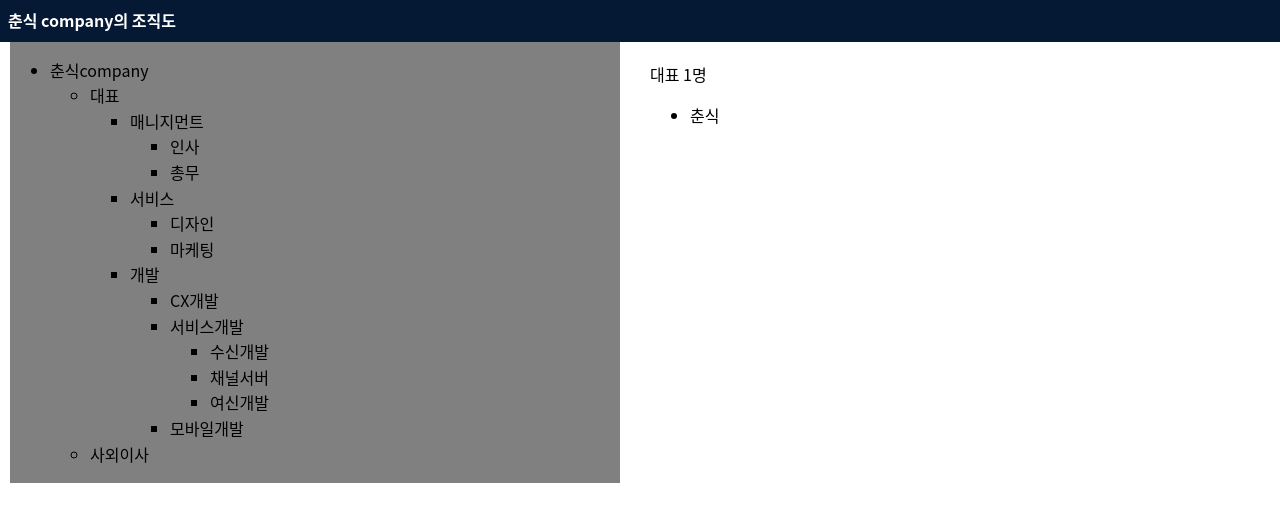
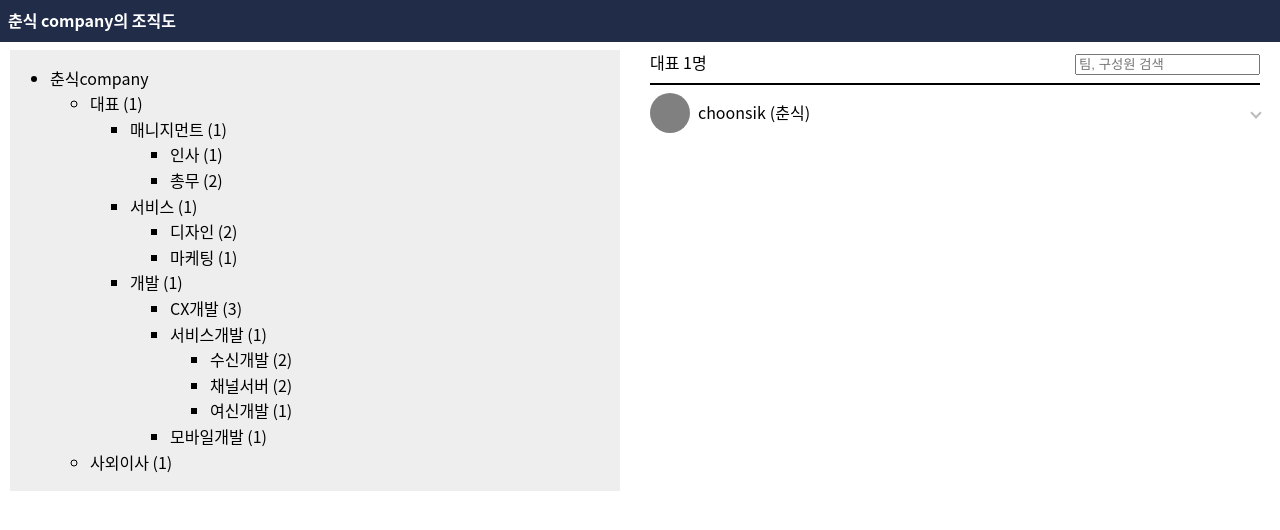
Before and after one commit to davidkim9204/department-chart, a React (Create React App) app: page / in a window 1280 px wide. Shown: the top 530 px of the page. Built offline with nearby package versions, Linux system fonts and the light colour scheme.

Commit message:
feat: add employee detail toggle

```diff
--- a/src/App.js
+++ b/src/App.js
@@ -1,4 +1,4 @@
-import React, { useState } from "react";
+import { useState } from "react";
 import GlobalStyle from "./styles/GlobalStyle";
 import Layout from "./components/Layout";
 import styled from "styled-components";
@@ -9,11 +9,13 @@ import data from "./api/choonsik_company_org.json";
 
 const StyledWrapper = styled.div`
   display: flex;
+  padding-top: 8px;
 `;
 
 function App() {
   const initialData = { code: "11003", name: "대표", parentCode: "10000" };
   const [selectedDepartment, setSelectedDepartment] = useState(initialData);
+  const [inputText, setInputText] = useState("");
 
   return (
     <>
@@ -22,12 +24,16 @@ function App() {
         <StyledWrapper>
           <DepartmentList
             departmentList={data.departmentList}
+            employeesList={data.userList}
             setSelectedDepartment={setSelectedDepartment}
+            setInputText={setInputText}
           />
           {selectedDepartment && (
             <EmployeeList
               employeesList={data.userList}
               selectedDepartment={selectedDepartment}
+              inputText={inputText}
+              setInputText={setInputText}
             />
           )}
         </StyledWrapper>
--- a/src/components/DepartmentList/DepartmentNode.js
+++ b/src/components/DepartmentList/DepartmentNode.js
@@ -1,12 +1,19 @@
 function DepartmentNode(props) {
-  const { department, departmentList, onClick } = props;
+  const { department, departmentList, employeesList, onClick } = props;
   const subDepartments = departmentList.filter(
     (d) => d.parentCode === department.code
   );
 
+  const employeesCount = employeesList.filter(
+    (employee) => employee.departmentCode === department.code
+  ).length;
+
   return (
     <>
-      <li onClick={() => onClick(department)}>{department.name}</li>
+      <li onClick={() => onClick(department)}>
+        {department.name}{" "}
+        {department.parentCode !== "0" && <span>({employeesCount})</span>}
+      </li>
       {subDepartments.length > 0 && (
         <ul>
           {subDepartments.map((subDepartment) => (
@@ -14,6 +21,7 @@ function DepartmentNode(props) {
               key={subDepartment.code}
               department={subDepartment}
               departmentList={departmentList}
+              employeesList={employeesList}
               onClick={onClick}
             />
           ))}
--- a/src/components/DepartmentList/index.js
+++ b/src/components/DepartmentList/index.js
@@ -3,14 +3,17 @@ import DepartmentNode from "./DepartmentNode";
 
 const StyledWrapper = styled.div`
   flex: 1;
-  background-color: grey;
+  background-color: #eeeeee;
   margin: 0 10px;
 `;
 
 function DepartmentList(props) {
-  const { departmentList, setSelectedDepartment } = props;
+  const { departmentList, employeesList, setSelectedDepartment, setInputText } =
+    props;
+
   const handleClick = (department) => {
     setSelectedDepartment(department);
+    setInputText("");
   };
 
   const rootDepartments = departmentList.filter((d) => d.parentCode === "0");
@@ -22,6 +25,7 @@ function DepartmentList(props) {
             key={rootDepartment.code}
             department={rootDepartment}
             departmentList={departmentList}
+            employeesList={employeesList}
             onClick={handleClick}
           />
         ))}
--- /dev/null
+++ b/src/components/Divider/index.js
@@ -0,0 +1,8 @@
+import styled from "styled-components";
+
+const Divider = styled.div`
+  margin: 8px 0;
+  border-bottom: 2px solid black;
+`;
+
+export default Divider;
--- /dev/null
+++ b/src/components/EmployeeList/Employee.js
@@ -0,0 +1,90 @@
+import { useState } from "react";
+import styled from "styled-components";
+
+function Employee(props) {
+  const { employees } = props;
+
+  const ListWrapper = styled.div`
+    margin-bottom: 8px;
+  `;
+
+  const ProfileSection = styled.div`
+    display: flex;
+    align-items: center;
+    flex-direction: row;
+  `;
+
+  const CircleProfile = styled.div`
+    width: 40px;
+    height: 40px;
+    border-radius: 50%;
+    background-color: grey;
+    margin-right: 8px;
+  `;
+
+  const ProfileItem = styled.div`
+    margin-right: 4px;
+  `;
+
+  const CardSection = styled.div`
+    display: flex;
+    flex-direction: column;
+    background-color: #eeeeee;
+    border-radius: 10px;
+    margin: 10px 0 10px 40px;
+    padding: 10px;
+  `;
+
+  const Arrow = styled.div`
+    margin-left: auto;
+    border-style: solid;
+    border-color: ${({ isOpen }) => (isOpen ? "black" : "#bbbbbb")};
+    border-width: 0 2px 2px 0;
+    display: inline-block;
+    padding: 3px;
+    transform: ${({ isOpen }) =>
+      isOpen ? "rotate(-135deg)" : "rotate(45deg)"};
+    transition: transform 0.3s ease-out;
+    transition: transform 0.3s ease-out;
+    cursor: pointer;
+  `;
+
+  const [cardStates, setCardStates] = useState(
+    employees.reduce((acc, employee) => {
+      acc[employee.id] = false;
+      return acc;
+    }, {})
+  );
+
+  const toggleCard = (employeeId) => {
+    setCardStates((prevState) => ({
+      ...prevState,
+      [employeeId]: !prevState[employeeId],
+    }));
+  };
+
+  return (
+    <div>
+      {employees.map((employee) => (
+        <ListWrapper key={employee.id}>
+          <ProfileSection onClick={() => toggleCard(employee.id)}>
+            <CircleProfile />
+            <ProfileItem>{employee.id}</ProfileItem>
+            <ProfileItem>({employee.name})</ProfileItem>
+            {employee.dutyCode === "710" && <ProfileItem>팀장</ProfileItem>}
+            <Arrow isOpen={cardStates[employee.id]} />
+          </ProfileSection>
+          {cardStates[employee.id] && (
+            <CardSection>
+              <span>부서 : {employee.departmentName}</span>
+              <span>이메일주소 : {employee.email}</span>
+              <span>휴대폰번호 : {employee.telephoneNumber}</span>
+            </CardSection>
+          )}
+        </ListWrapper>
+      ))}
+    </div>
+  );
+}
+
+export default Employee;
--- a/src/components/EmployeeList/index.js
+++ b/src/components/EmployeeList/index.js
@@ -1,29 +1,62 @@
 import styled from "styled-components";
+import Employee from "./Employee";
+import Divider from "../Divider";
 
 const StyledWrapper = styled.div`
   flex: 1;
   background-color: white;
-  padding: 20px;
+  padding: 0 20px;
+`;
+
+const StyledHeaderWrapper = styled.div`
+  display: flex;
+  justify-content: space-between;
 `;
 
 function EmployeeList(props) {
-  const { employeesList, selectedDepartment } = props;
+  const { employeesList, selectedDepartment, inputText, setInputText } = props;
+
+  const onInputChange = (e) => {
+    setInputText(e.target.value);
+  };
+
   const filteredEmployees = selectedDepartment
     ? employeesList.filter(
         (employee) => employee.departmentCode === selectedDepartment.code
       )
     : [];
 
+  const filterInputText = inputText
+    ? employeesList.filter(
+        (employee) =>
+          employee.name === inputText ||
+          employee.departmentName === inputText ||
+          employee.id === inputText
+      )
+    : null;
+
   return (
     <StyledWrapper>
-      <div>
-        {selectedDepartment.name} {filteredEmployees.length}명
-      </div>
-      <ul>
-        {filteredEmployees.map((employee) => (
-          <li key={employee.id}>{employee.name}</li>
-        ))}
-      </ul>
+      <StyledHeaderWrapper>
+        <div>
+          {!filterInputText && (
+            <div>
+              {selectedDepartment.name} {filteredEmployees.length}명
+            </div>
+          )}
+        </div>
+        <div>
+          <input
+            placeholder="팀, 구성원 검색"
+            onChange={onInputChange}
+            value={inputText}
+          ></input>
+        </div>
+      </StyledHeaderWrapper>
+      <Divider />
+      <Employee
+        employees={filterInputText ? filterInputText : filteredEmployees}
+      />
     </StyledWrapper>
   );
 }
--- a/src/components/Header/index.js
+++ b/src/components/Header/index.js
@@ -1,4 +1,3 @@
-import React from "react";
 import styled from "styled-components";
 
 const StyledHeader = styled.header`
@@ -6,7 +5,7 @@ const StyledHeader = styled.header`
   top: 0;
   left: 0;
   width: 100%;
-  background-color: #051834;
+  background-color: #212c48;
   color: #fff;
   display: flex;
   flex-direction: column;
--- a/src/components/Layout/index.js
+++ b/src/components/Layout/index.js
@@ -1,4 +1,4 @@
-import React, { useEffect } from "react";
+import { useEffect } from "react";
 import styled from "styled-components";
 import Header from "../Header";
 
```
